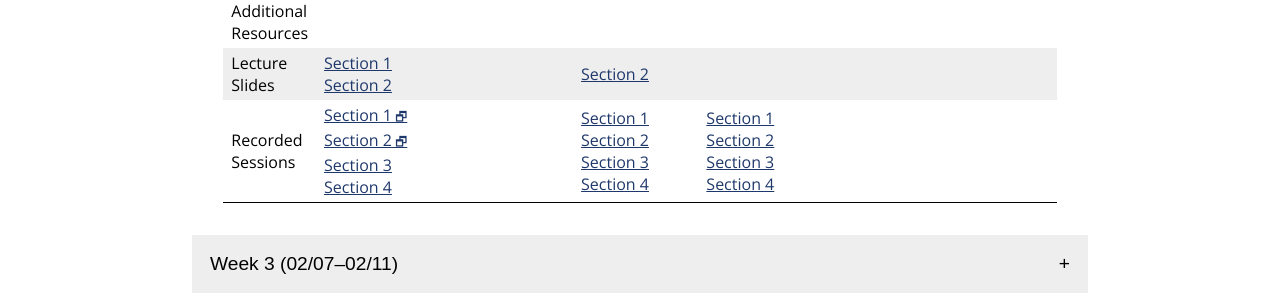
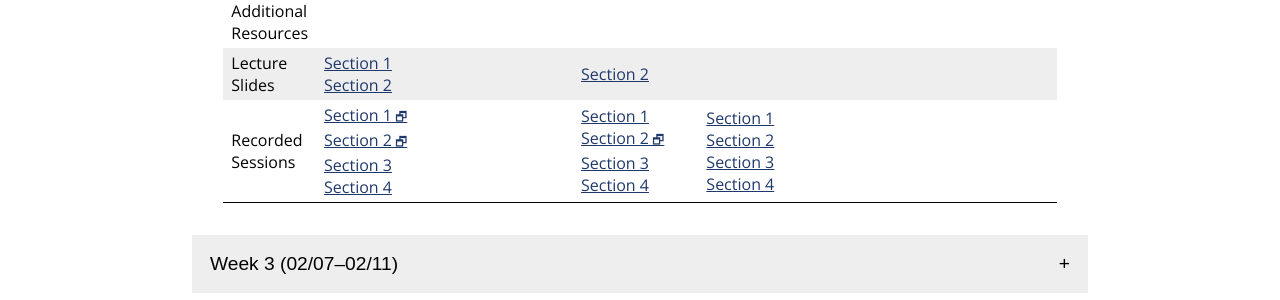
Before and after one commit to jhu-ip/cs220-s22, a Jekyll site: the page built from material.md, in a window 1280 px wide. Shown: the part 663-963 px from the top of the page. Built offline with Jekyll 4.4.1, drawn with Linux system fonts in a browser that asks for light colours; some web fonts are replaced.

Commit message:
Added lecture video

```diff
--- a/material.csv
+++ b/material.csv
@@ -64,7 +64,7 @@ Week,Day,Date,Type,"Link text",URL
 2,2,02/02,Exercise,"Exercise 5",exercise/ex05.html
 2,2,02/02,LectureSlides,"Section 2",slides/sec02/05.pdf
 2,2,02/02,Recording,"Section 1",#
-2,2,02/02,Recording,"Section 2",#
+2,2,02/02,Recording,"Section 2",https://jh.hosted.panopto.com/Panopto/Pages/Viewer.aspx?id=fa3b2705-4029-4016-98ad-ae300147cb5b
 2,2,02/02,Recording,"Section 3",#
 2,2,02/02,Recording,"Section 4",#
 2,3,02/04,Video,"File I/O, assert, math functions",https://jh.hosted.panopto.com/Panopto/Pages/Viewer.aspx?id=ae149930-15ce-460c-a2df-ae230027aac0
--- a/material.md
+++ b/material.md
@@ -126,7 +126,7 @@ the materials for that week.
     <tr>
       <td>Recorded<br>Sessions</td>
       <td><a class='external' target='_blank' href='https://jh.hosted.panopto.com/Panopto/Pages/Viewer.aspx?id=abf56b48-5a67-4713-91c4-ae2e0149592b'>Section 1</a><br><a class='external' target='_blank' href='https://jh.hosted.panopto.com/Panopto/Pages/Viewer.aspx?id=fdb32310-81aa-4273-968b-ae2e014b3f83'>Section 2</a><br><a href='#'>Section 3</a><br><a href='#'>Section 4</a></td>
-      <td><a href='#'>Section 1</a><br><a href='#'>Section 2</a><br><a href='#'>Section 3</a><br><a href='#'>Section 4</a></td>
+      <td><a href='#'>Section 1</a><br><a class='external' target='_blank' href='https://jh.hosted.panopto.com/Panopto/Pages/Viewer.aspx?id=fa3b2705-4029-4016-98ad-ae300147cb5b'>Section 2</a><br><a href='#'>Section 3</a><br><a href='#'>Section 4</a></td>
       <td><a href='#'>Section 1</a><br><a href='#'>Section 2</a><br><a href='#'>Section 3</a><br><a href='#'>Section 4</a></td>
     </tr>
   </tbody>
```
